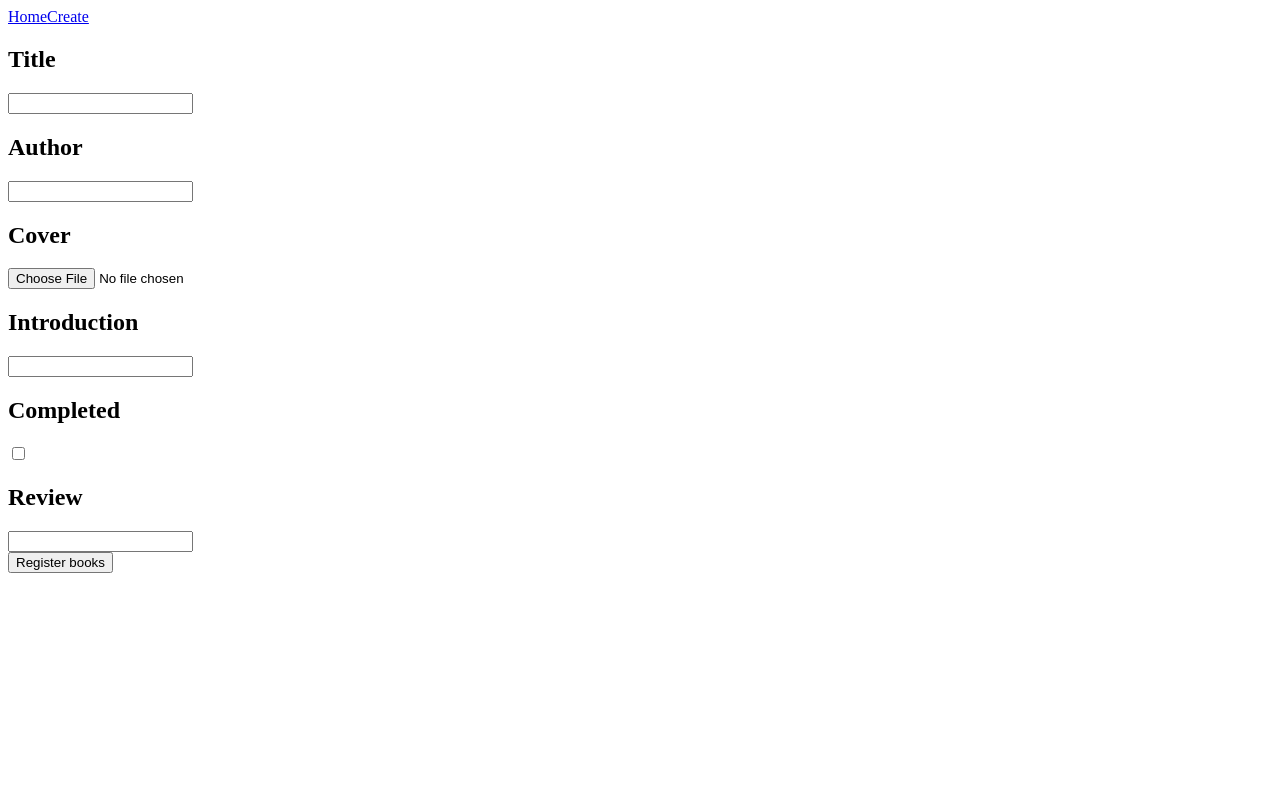
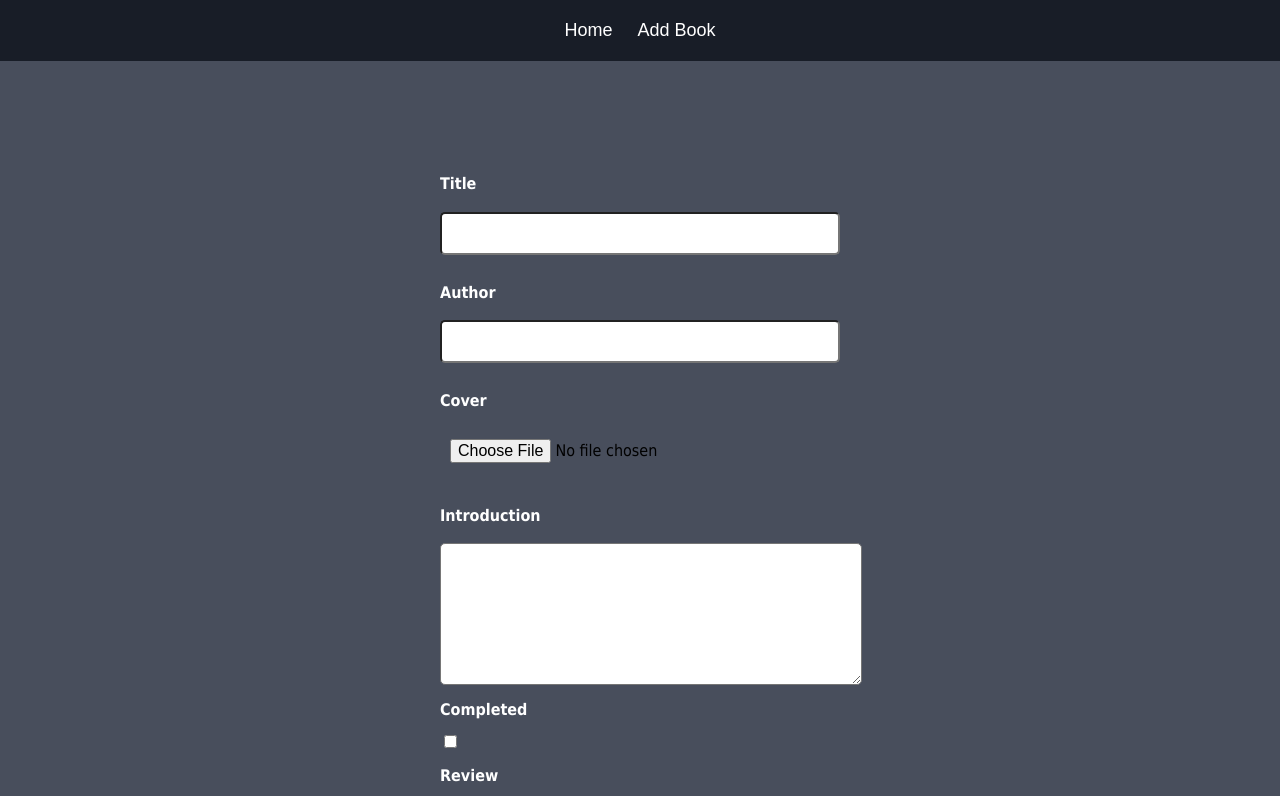
Before and after one commit to avilac26/showcaseReact, a React (Vite) app: page /create in a window 1280 px wide. Shown: the top 796 px of the page. Built offline with nearby package versions, Linux system fonts and the light colour scheme.

Commit message:
Added styles on jsx files

```diff
--- a/src/App.css
+++ b/src/App.css
@@ -0,0 +1,5 @@
+html, body {
+    margin: 0;
+    padding: 0;
+    background-color: #484e5cff;
+}
--- a/src/App.jsx
+++ b/src/App.jsx
@@ -6,7 +6,6 @@ import Index from './pages';
 import Create from './pages/Create';
 import View from './pages/View';
 import Store from './store/Store';
-
 
 
 function App() {
--- a/src/components/Book.jsx
+++ b/src/components/Book.jsx
@@ -1,11 +1,27 @@
 import { Link } from "react-router-dom";
 
 function Book({item}){
+    const bookContainerStyle = {
+        display: "flex",
+        flexDirection: "column",
+        width: "300px"
+    };
+    const bookInfoStyle = {
+        display: "flex",
+        flexDirection: "column",
+        alignItems: "center",
+        textAlign: "center",
+        color: "white",
+        textDecoration: "none"
+    };
+    const bookTitleStyle = {
+        fontFamily: "tahoma",
+    }
     return(
-        <div>
-            <Link to={`/view/${item.id}`}>
-                    <h2>{item.title}</h2>
-                    <img src={item.cover} width="200" alt={item.title} />
+        <div style={bookContainerStyle}>
+            <Link to={`/view/${item.id}`} style={bookInfoStyle}>
+                    <img src={item.cover} width="200" height="350" alt={item.title} />
+                    <h2 style={bookTitleStyle}>{item.title}</h2>
             </Link>
         </div>
     )
--- a/src/components/Layout.jsx
+++ b/src/components/Layout.jsx
@@ -1,10 +1,19 @@
 import Navbar from "./Navbar";
 
 function Layout({children}){
+
+    const containerStyle = {
+        width: "90%",
+        margin: "100px auto",
+    };
+    const backgroundStyle = {
+        backgroundColor: "#484e5cff",
+        minHeight: "100vh",
+    };
     return(
-        <div>
+        <div style={backgroundStyle}>
             <Navbar/>
-            <div>{children}</div>
+            <div style={containerStyle}>{children}</div>
         </div>
     )
 }
--- a/src/components/Navbar.jsx
+++ b/src/components/Navbar.jsx
@@ -1,10 +1,28 @@
 import { Link } from "react-router-dom";
 
 function Navbar(){
+
+    const linkStyle = {
+        padding: "10px",
+        display: "block",
+        fontSize: "18px",
+        color: "white",
+        textDecoration: "none",
+        fontFamily: "arial"
+    };
+
+    const navContainerStyle = {
+        backgroundColor: "#181d27",
+        padding: "10px",
+        display: "flex",
+        gap: "5px",
+        justifyContent: "center",
+    };
+
     return(
-        <div>
-            <Link to="/">Home</Link>
-            <Link to="/create">Create</Link>
+        <div style={navContainerStyle}>
+            <Link to="/" style={linkStyle}>Home</Link>
+            <Link to="/create" style={linkStyle}>Add Book</Link>
         </div>
     )
 }
--- a/src/pages/Create.jsx
+++ b/src/pages/Create.jsx
@@ -5,6 +5,55 @@ import Layout from "../components/Layout";
 import { useNavigate } from "react-router-dom";
 
 function Create(){
+
+    const inputStyles={
+        formContainer: {
+            width: "400px",
+            margin: "0 auto",
+        },
+        container: {
+            display: "flex",
+            flexDirection: "column",
+            gap: "5px",
+            margin: "15px 0",
+        },
+        title: {
+            fontSize: "16px",
+            textAlign: "left",
+            color: "white",
+            fontFamily: "tahoma",
+        },
+        input: {
+            padding: "10px",
+            borderRadius: "5px",
+            fontSize: "16px",
+            fontFamily: "tahoma",
+            color: "black",
+        },
+        largeInput: {
+            padding: "10px",
+            borderRadius: "5px",
+            fontSize: "16px",
+            fontFamily: "tahoma",
+            color: "black",
+            height: "120px",
+            width: "100%",
+            resize: "vertical",
+        }
+    };
+
+    const buttonStyle = {
+        padding: "15px 20px",
+        marginTop: "20px",
+        minWidth: "200px",
+        border: "none",
+        borderRadius: "5px",
+        backgroundColor: "#1e9638",
+        color: "white",
+        fotWeight: "bolder",
+        fontSize: "18px",
+        fontFamily: "tahoma"
+    };
 
     const[title, SetTitle]=useState("");
     const[author, SetAuthor]=useState("");
@@ -71,45 +120,49 @@ function Create(){
 
     return(
         <Layout>
-            <form onSubmit={handleSubmit}>
-                <div>
-                    <h2>Title</h2>
+            <form onSubmit={handleSubmit} style={inputStyles.formContainer}>
+                <div style={inputStyles.container}>
+                    <h2 style={inputStyles.title}>Title</h2>
                     <input
                         type="text"
                         name="title"
                         onChange={handleChange}
                         value={title}
+                        style={inputStyles.input}
                     />
                 </div>
-                <div>
-                    <h2>Author</h2>
+                <div style={inputStyles.container}>
+                    <h2 style={inputStyles.title}>Author</h2>
                     <input
                         type="text"
                         name="author"
                         onChange={handleChange}
                         value={author}
+                        style={inputStyles.input}
                     />
                 </div>
-                <div>
-                    <h2>Cover</h2>
+                <div style={inputStyles.container}>
+                    <h2 style={inputStyles.title}>Cover</h2>
                     <input
                         type="file"
                         name="cover"
                         onChange={ handleOnChangeFile }
+                        style={inputStyles.input}
                     />
                     <div> {!!cover? <img src={cover} width="200" alt="preview" /> : "" } </div>
                 </div>
-                <div>
-                    <h2>Introduction</h2>
-                    <input
+                <div style={inputStyles.container}>
+                    <h2 style={inputStyles.title}>Introduction</h2>
+                    <textarea
                         type="text"
                         name="intro"
                         onChange={handleChange}
                         value={intro}
+                        style={inputStyles.largeInput}
                     />
                 </div>
                 <div>
-                    <h2>Completed</h2>
+                    <h2 style={inputStyles.title}>Completed</h2>
                     <input
                         type="checkbox"
                         name="completed"
@@ -118,15 +171,16 @@ function Create(){
                     />
                 </div>
                 <div>
-                    <h2>Review</h2>
-                    <input
+                    <h2 style={inputStyles.title}>Review</h2>
+                    <textarea
                         type="text"
                         name="review"
                         onChange={handleChange}
                         value={review}
+                        style={inputStyles.largeInput}
                     />
                 </div>
-                <input type="submit" value={"Register books"} />
+                <input type="submit" value={"Register book"} style={buttonStyle}/>
             </form>
         </Layout>
     )
--- a/src/pages/Index.jsx
+++ b/src/pages/Index.jsx
@@ -4,9 +4,16 @@ import Book from "../components/Book";
 
 function Index(){
     const store = useAppContext();
+
+    const booksContainer = {
+        display: 'flex',
+        flexWrap: 'wrap',
+        gap: '10px'
+    };
+
     return(
         <Layout>
-            <div>
+            <div style={booksContainer}>
                 {store.items.map((item) =>(
                     <Book key={item.id} item={item}/>
                 ))}
--- /dev/null
+++ b/src/pages/View.css
@@ -0,0 +1,15 @@
+.item-container {
+    display: flex;
+    flex-direction: row;
+    gap: 20px;
+    color: white;
+    width: 800px;
+    margin: 0 auto;
+}
+
+@media (max-width: 768px) {
+    .item-container {
+        flex-direction: column;
+        width: 95%;
+    }
+}
--- a/src/pages/View.jsx
+++ b/src/pages/View.jsx
@@ -2,8 +2,22 @@ import { useParams } from "react-router-dom";
 import Layout from "../components/Layout";
 import { useEffect, useState } from "react";
 import { useAppContext } from "../store/Store";
+import "./View.css";
 
 function View(){
+
+
+
+    const viewImgStyle={
+        marginTop: "10%",
+        maxWidth: "100%",
+        height: "auto"
+    }
+
+    const viewLetterStyle={
+        fontFamily: "tahoma",
+    };
+
     const [item, setItem]=useState(null)
     const params = useParams();
     const store = useAppContext();
@@ -20,12 +34,18 @@ function View(){
     }
     return(
         <Layout>
-            <h2>{item?.title}</h2>
-            <div>{item?.cover? <img src={item.cover} width="400" />: "" } </div>
-            <h3>{item?.author} </h3>
-            <p>{item?.intro} </p>
-            <div>{item?.completed? "Leído":"Por terminar"} </div>
-            <p>{item?.review}</p>
+            <div className="item-container">
+                <div>
+                    <div style={viewImgStyle}>{item?.cover? <img src={item.cover} width="400" />: "" } </div>
+                </div>
+                <div>
+                    <h2 style={viewLetterStyle}>{item?.title}</h2>
+                    <h3 style={viewLetterStyle}>{item?.author} </h3>
+                    <p style={viewLetterStyle}>Description: {item?.intro} </p>
+                    <p style={viewLetterStyle}>Progress: {item?.completed? "Completed":"To finish"} </p>
+                    <p style={viewLetterStyle}>Review: {item?.review}</p>
+                </div>
+            </div>
         </Layout>
     )
 }
```
